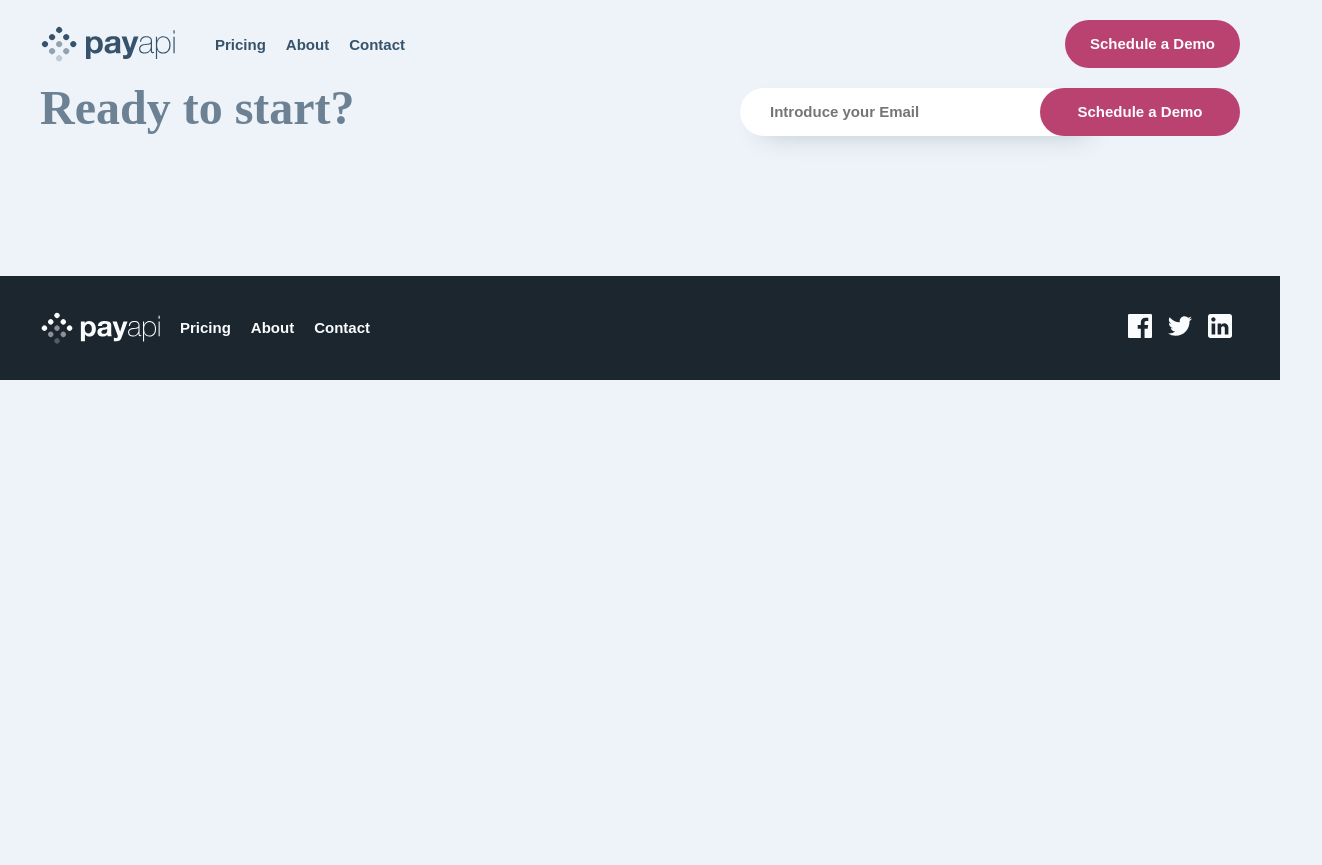
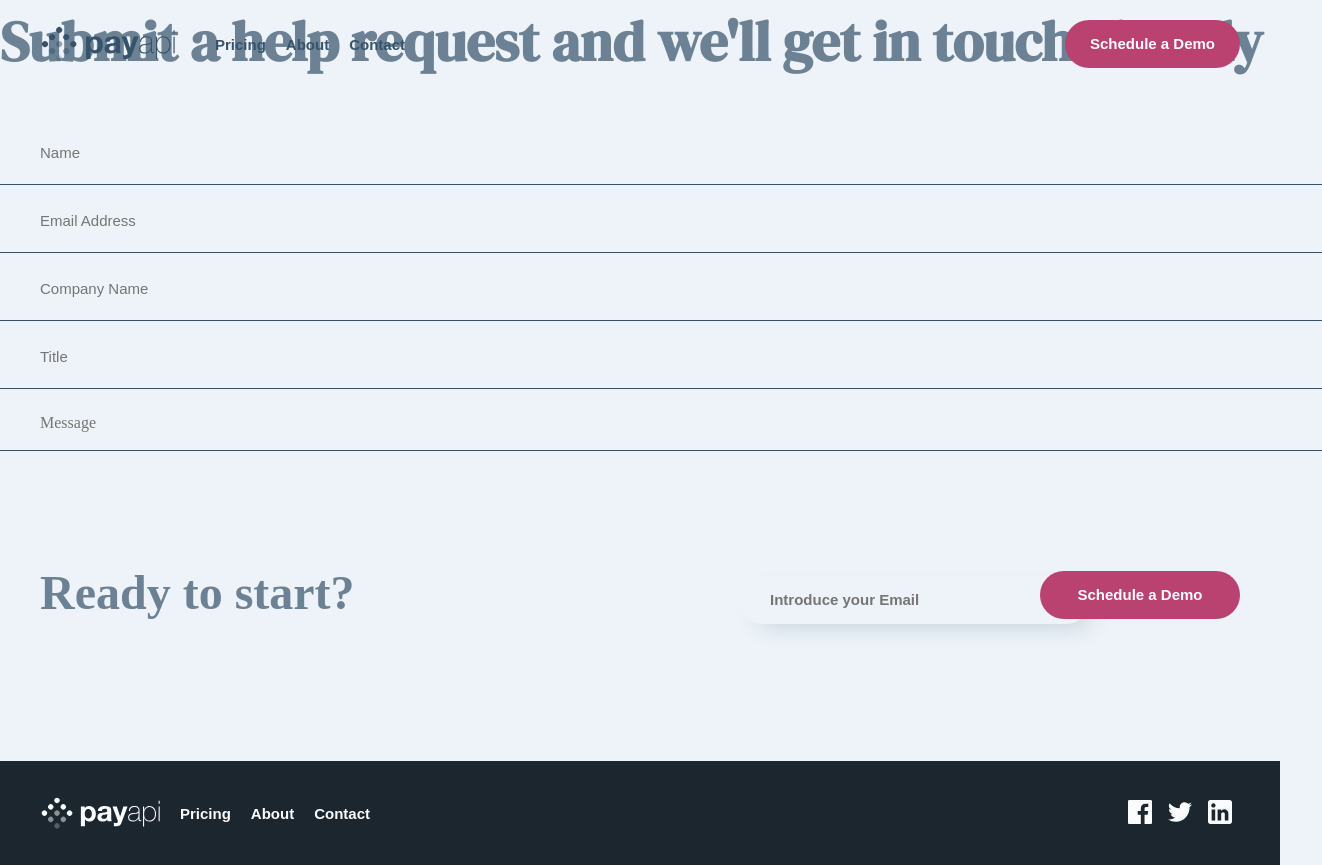
Before and after one commit to MauricioMorenoMorales/17-fm-payapi, a React (Create React App) app: page /contact in a window 1280 px wide. Shown: the whole page, 1322 px wide, since content can reach past the window. Before the commit the page ends 800 px from the top, so only its background shows below. Built offline with nearby package versions, Linux system fonts and the light colour scheme.

Commit message:
Inputs added

```diff
--- a/src/App.tsx
+++ b/src/App.tsx
@@ -2,7 +2,7 @@ import React from 'react';
 import { Route, Routes } from 'react-router-dom';
 import { Footer, Header } from './components';
 import ReadyToStart from './components/ReadyToStart/ReadyToStart';
-import { Home, About, Pricing } from './Pages/Index';
+import { Home, About, Pricing, Contact } from './Pages/Index';
 
 const App = () => {
 	return (
@@ -14,6 +14,7 @@ const App = () => {
 					<Route path="/" element={<Home />} />
 					<Route path="/about" element={<About />} />
 					<Route path="/pricing" element={<Pricing />} />
+					<Route path="/contact" element={<Contact />} />
 				</Routes>
 			</div>
 			<ReadyToStart />
--- /dev/null
+++ b/src/Pages/Contact/Contact.styles.ts
@@ -0,0 +1,5 @@
+import styled from 'styled-components';
+
+const Styles = styled.div``;
+
+export default Styles;
--- /dev/null
+++ b/src/Pages/Contact/Contact.tsx
@@ -0,0 +1,77 @@
+import React, { useState } from 'react';
+import Styles from './Contact.styles';
+
+const Contact = () => {
+	const [invalidEmail, setInvalidEmail] = useState<boolean>(false);
+	const [invalidName, setInvalidName] = useState<boolean>(false);
+	const [invalidCompany, setInvalidCompany] = useState<boolean>(false);
+	const [invalidTitle, setInvalidTitle] = useState<boolean>(false);
+	const [invalidMessage, setInvalidMessage] = useState<boolean>(false);
+
+	return (
+		<Styles>
+			<h2 className="big">
+				Submit a help request and we'll get in touch shortly
+			</h2>
+			<form>
+				<input
+					type="text"
+					placeholder="Name"
+					title="Name"
+					className={`${invalidName && 'active'}`}
+					onChange={event => setInvalidName(!(event.target.value.length >= 3))}
+				/>
+				<p className={`input-error ${invalidName && 'active'}`}>
+					Name should be at least 3 Characters
+				</p>
+				<input
+					type="text"
+					className={`${invalidEmail && 'active'}`}
+					placeholder="Email Address"
+					onChange={event =>
+						setInvalidEmail(
+							!/^(([^<>()[\]\\.,;:\s@"]+(\.[^<>()[\]\\.,;:\s@"]+)*)|(".+"))@((\[[0-9]{1,3}\.[0-9]{1,3}\.[0-9]{1,3}\.[0-9]{1,3}\])|(([a-zA-Z\-0-9]+\.)+[a-zA-Z]{2,}))$/.test(
+								event.target.value,
+							),
+						)
+					}
+				/>
+				<p className={`input-error ${invalidEmail && 'active'}`}>
+					Invalid Email
+				</p>
+				<input
+					type="text"
+					placeholder="Company Name"
+					className={`${invalidCompany && 'active'}`}
+					onChange={event =>
+						setInvalidCompany(!(event.target.value.length >= 3))
+					}
+				/>
+				<p className={`input-error ${invalidCompany && 'active'}`}>
+					Company Name should contain at least 3 letters
+				</p>
+				<input
+					type="text"
+					placeholder="Title"
+					className={`${invalidTitle && 'active'}`}
+					onChange={event => setInvalidTitle(!(event.target.value.length >= 3))}
+				/>
+				<p className={`input-error ${invalidTitle && 'active'}`}>
+					Title must contain at least 3 characters
+				</p>
+				<textarea
+					placeholder="Message"
+					className={`${invalidMessage && 'active'}`}
+					onChange={event =>
+						setInvalidMessage(!(event.target.value.length > 0))
+					}
+				/>
+				<p className={`input-error ${invalidMessage && 'active'}`}>
+					This field can't be empty
+				</p>
+			</form>
+		</Styles>
+	);
+};
+
+export default Contact;
--- a/src/Pages/Index.ts
+++ b/src/Pages/Index.ts
@@ -1,3 +1,4 @@
 export { default as Home } from './Home/Home';
 export { default as About } from './About/About';
 export { default as Pricing } from './Pricing/Pricing';
+export { default as Contact } from './Contact/Contact';
--- a/src/global.css
+++ b/src/global.css
@@ -124,6 +124,48 @@ button:hover {
 	background-color: var(--charm-pink-active);
 }
 
+input {
+	width: 100%;
+	height: 60px;
+	font-size: 1.5rem;
+	background-color: transparent;
+	border: none;
+	border-bottom: 1px solid var(--san-juan-blue);
+	font-family: var(--font-family-main);
+	color: var(--san-juan-blueshit);
+	padding-left: 40px;
+	margin-top: 5px;
+}
+
+textarea {
+	width: 100%;
+	resize: none;
+	font-size: 1.6rem;
+	line-height: 1.7rem;
+	padding-left: 40px;
+	background-color: transparent;
+	padding-top: 20px;
+	margin-top: 5px;
+	border: none;
+	border-bottom: 1px solid var(--san-juan-blue);
+}
+
+input[class~='active'] {
+	border-bottom: 1px solid red;
+}
+
+.input-error {
+	font-size: 1.1rem;
+	line-height: 1.8rem;
+	margin: 0;
+	color: red;
+	display: none;
+	padding-left: 40px;
+}
+.input-error.active {
+	display: block;
+}
+
 @media screen and (min-width: 768px) {
 	h1 {
 		font-size: 4.8rem;
```
